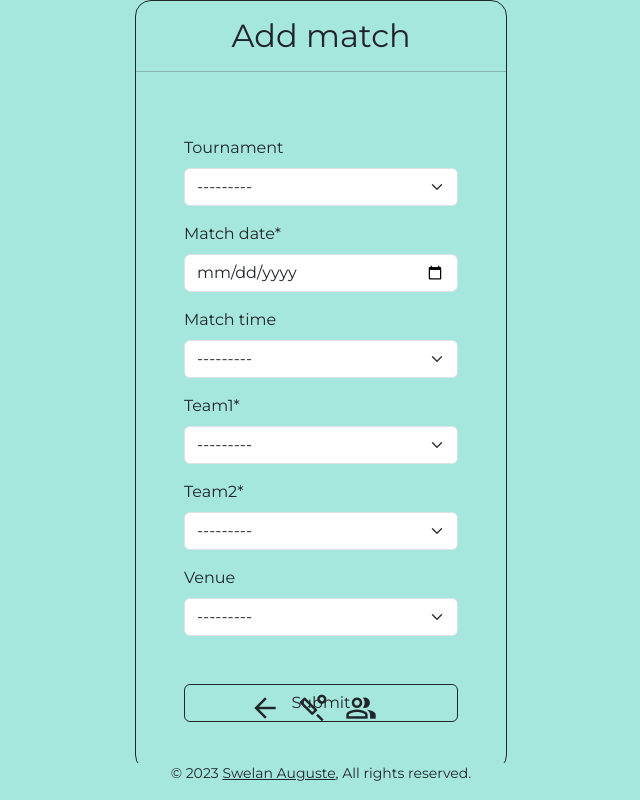
After one commit to swelanauguste/jaguars-1, a Django app: page /match/add/ in a window 1280 px wide. The commit adds this page. Shown: the whole page, without its empty margins (319-959 px from the left). Run offline with Django 4.2, Linux system fonts and the light colour scheme; data that the repository does not hold is empty; some libraries are stand-ins or nearby versions.

Commit message:
add edit matches

```diff
--- a/app/cf/settings.py
+++ b/app/cf/settings.py
@@ -35,7 +35,7 @@ INSTALLED_APPS = [
     "allauth.account",
     "allauth.socialaccount",
     "crispy_forms",
-    # "crispy_bootstrap5",
+    "crispy_bootstrap5",
     "pwa",
     "request",
     "games",
@@ -175,3 +175,6 @@ REQUEST_PLUGINS = (
     "request.plugins.TopBrowsers",
     "request.plugins.ActiveUsers",
 )
+
+CRISPY_ALLOWED_TEMPLATE_PACKS = "bootstrap5"
+CRISPY_TEMPLATE_PACK = "bootstrap5"
--- /dev/null
+++ b/app/games/forms.py
@@ -0,0 +1,12 @@
+from django import forms
+from django.forms import DateInput
+
+from .models import Match
+
+
+class MatchCreateForm(forms.ModelForm):
+    class Meta:
+        model = Match
+        fields = "__all__"
+        exclude = ["winner"]
+        widgets = {"match_date": DateInput(attrs={"type": "date"})}
--- a/app/games/models.py
+++ b/app/games/models.py
@@ -63,16 +63,20 @@ class Tournament(models.Model):
 
 
 class Match(TimeStamp):
+    tournament = models.ForeignKey(
+        Tournament, on_delete=models.CASCADE, null=True, blank=True
+    )
+    match_date = models.DateField()
+    match_time = models.ForeignKey(
+        MatchTime, on_delete=models.CASCADE, null=True, blank=True
+    )
     team1 = models.ForeignKey(
         Team, related_name="team1_matches", on_delete=models.CASCADE
     )
     team2 = models.ForeignKey(
         Team, related_name="team2_matches", on_delete=models.CASCADE
     )
-    match_date = models.DateField()
-    match_time = models.ForeignKey(
-        MatchTime, on_delete=models.CASCADE, null=True, blank=True
-    )
+
     winner = models.ForeignKey(
         Team,
         related_name="winning_matches",
@@ -80,9 +84,7 @@ class Match(TimeStamp):
         blank=True,
         on_delete=models.SET_NULL,
     )
-    tournament = models.ForeignKey(
-        Tournament, on_delete=models.CASCADE, null=True, blank=True
-    )
+
     venue = models.ForeignKey(
         Venue,
         related_name="venues",
--- a/app/games/urls.py
+++ b/app/games/urls.py
@@ -1,21 +1,31 @@
 from django.urls import path
 
-from .views import MatchDetailView, MatchListView, TealListView, TealDetailView
-
-# from .views import (
-#     BattingPerformanceCreateView,
-#     BattingPerformanceDetailView,
-#     BattingPerformanceListView,
-# )
-
+from .views import (
+    MatchCreateView,
+    MatchDetailView,
+    MatchListView,
+    MatchUpdateView,
+    TeamCreateView,
+    TeamDetailView,
+    TeamListView,
+    TeamUpdateView,
+)
 
 urlpatterns = [
-    path("", MatchListView.as_view(), name="list"),
+    path("", MatchListView.as_view(), name="match-list"),
+    path("match/add/", MatchCreateView.as_view(), name="match-create"),
     path(
-        "detail/<int:pk>/",
+        "match/edit/<int:pk>/",
+        MatchUpdateView.as_view(),
+        name="match-update",
+    ),
+    path(
+        "match/detail/<int:pk>/",
         MatchDetailView.as_view(),
         name="detail",
     ),
-    path("teams", TealListView.as_view(), name="teams"),
-    path("team/detail/<int:pk>/", TealDetailView.as_view(), name="team-detail"),
+    path("teams", TeamListView.as_view(), name="teams"),
+    path("teams/add/", TeamCreateView.as_view(), name="team-create"),
+    path("team/detail/<int:pk>/", TeamDetailView.as_view(), name="team-detail"),
+    path("team/edit/<int:pk>/", TeamUpdateView.as_view(), name="team-update"),
 ]
--- a/app/games/views.py
+++ b/app/games/views.py
@@ -1,27 +1,41 @@
+from datetime import datetime
+
 from django.db.models import Q
-from django.views.generic import CreateView, DetailView, ListView
-from datetime import datetime
+from django.views.generic import CreateView, DetailView, ListView, UpdateView
+
 from .models import BattingPerformance, Innings, Match, Team, Tournament, Venue
+from .forms import MatchCreateForm
 
-
-class TealListView(ListView):
+class TeamListView(ListView):
     model = Team
 
 
-class TealDetailView(DetailView):
+class TeamDetailView(DetailView):
     model = Team
 
 
-# class InningsDetailView(DetailView):
-#     model = Innings
+class TeamUpdateView(UpdateView):
+    model = Team
+    fields = "__all__"
 
 
-# class InningsListView(ListView):
-#     model = Innings
+class TeamCreateView(CreateView):
+    model = Team
+    fields = "__all__"
 
 
 class MatchDetailView(DetailView):
     model = Match
+
+
+class MatchCreateView(CreateView):
+    model = Match
+    form_class = MatchCreateForm
+
+
+class MatchUpdateView(UpdateView):
+    model = Match
+    fields = "__all__"
 
 
 class MatchListView(ListView):
--- a/app/requirements.txt
+++ b/app/requirements.txt
@@ -8,3 +8,4 @@ django-pwa==1.1.0
 gunicorn==20.1.0
 django-request==1.6.2
 django-ninja==0.20.0
+crispy-bootstrap5==0.7
--- a/app/templates/base.html
+++ b/app/templates/base.html
@@ -57,10 +57,10 @@
 </head>
 
 <body>
-    {% include 'navbar.html' %}
     {% block content %}
 
     {% endblock content %}
+
     {% include 'footer.html' %}
     <script
         src="https://cdn.jsdelivr.net/npm/@popperjs/core@2.11.6/dist/umd/popper.min.js"
--- a/app/templates/footer.html
+++ b/app/templates/footer.html
@@ -1,6 +1,23 @@
-<div class="container">
-    <footer class="py-5">
-        <div class="d-flex pt-4 px-5 mt-4 bg-green fixed-bottom">
+<div class="fixed-bottom">
+    <div class="d-flex justify-content-center py-2">
+        {% include 'go_back.html' %}
+        <a title="matches"
+            class="text-dark text-decoration-none me-3"
+            href="/">
+            <span class="material-symbols-outlined fs-2">
+                sports_cricket
+            </span>
+        </a>
+        <a title="teams"
+            class="text-dark text-decoration-none me-3"
+            href="{% url 'teams' %}">
+            <span class="material-symbols-outlined fs-2">
+                group
+            </span>
+        </a>
+    </div>
+    <footer class="">
+        <div class="d-flex px-5 mt-4 bg-green justify-content-center">
             <p class="small">&copy; {% now "Y" %} <a
                     class="text-decoration-none text-dark"
                     target="_blank"
--- /dev/null
+++ b/app/templates/games/match_form.html
@@ -0,0 +1,25 @@
+{% extends 'base.html' %}
+
+{% load crispy_forms_tags %}
+
+{% block head_title %}
+Add match -
+{% endblock head_title %}
+
+{% block content %}
+<div class="container">
+    <div class="border mx-auto rounded-4 col-lg-4 border-dark">
+        <h2 class="px-5 pt-3 text-center">Add match</h2>
+        <hr>
+        <form class="p-5" action="" method="post">
+            {% csrf_token %}
+            {{form|crispy}}
+            <div class="d-grid col mt-5">
+                <button class="btn btn-outline-dark" type="submit">Submit</button>
+            </div>
+        </form>
+    </div>
+
+</div>
+
+{% endblock content %}
--- a/app/templates/games/match_list.html
+++ b/app/templates/games/match_list.html
@@ -16,7 +16,7 @@ Matches -
         {% if request.user.is_superuser %}
         <div class="col pt-3 text-end px-5">
             <a class="text-decoration-none"
-                href="/admin/">
+                href="{% url 'match-create' %}">
                 <span class="material-symbols-outlined text-dark fs-1">
                     add_circle
                 </span></a>
--- a/app/templates/games/team_detail.html
+++ b/app/templates/games/team_detail.html
@@ -4,7 +4,6 @@
 {% block head_title %}
 {{object}} -
 {% endblock head_title %}
-
 
 {% block content %}
 <div class="container py-5">
@@ -14,7 +13,7 @@
         {% for player in object.players.all %}
         <p class="px-5">{{forloop.counter}}). {{player}}</p>
         {% empty %}
-        <p>No Players</p>
+        <p class="text-center">No Players</p>
         {% endfor %}
     </div>
 </div>
--- /dev/null
+++ b/app/templates/go_back.html
@@ -0,0 +1,7 @@
+<div class="me-3">
+    <a href="javascript:history.back()">
+        <span class="material-symbols-outlined fs-2 text-dark">
+            arrow_back
+        </span>
+    </a>
+</div>
```
Also changed, not shown: app/templates/games/match_detail.html (+11 -3 lines), app/templates/navbar.html (+13 -3 lines).
